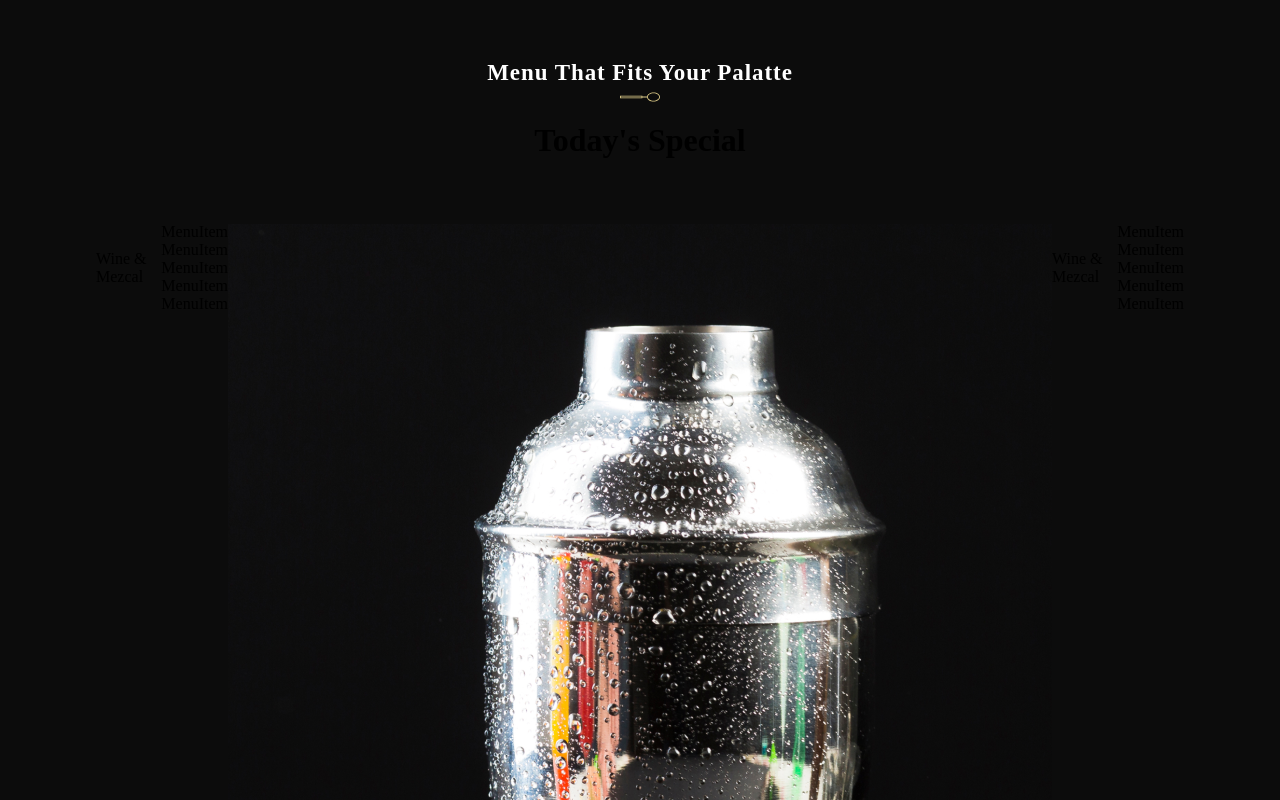
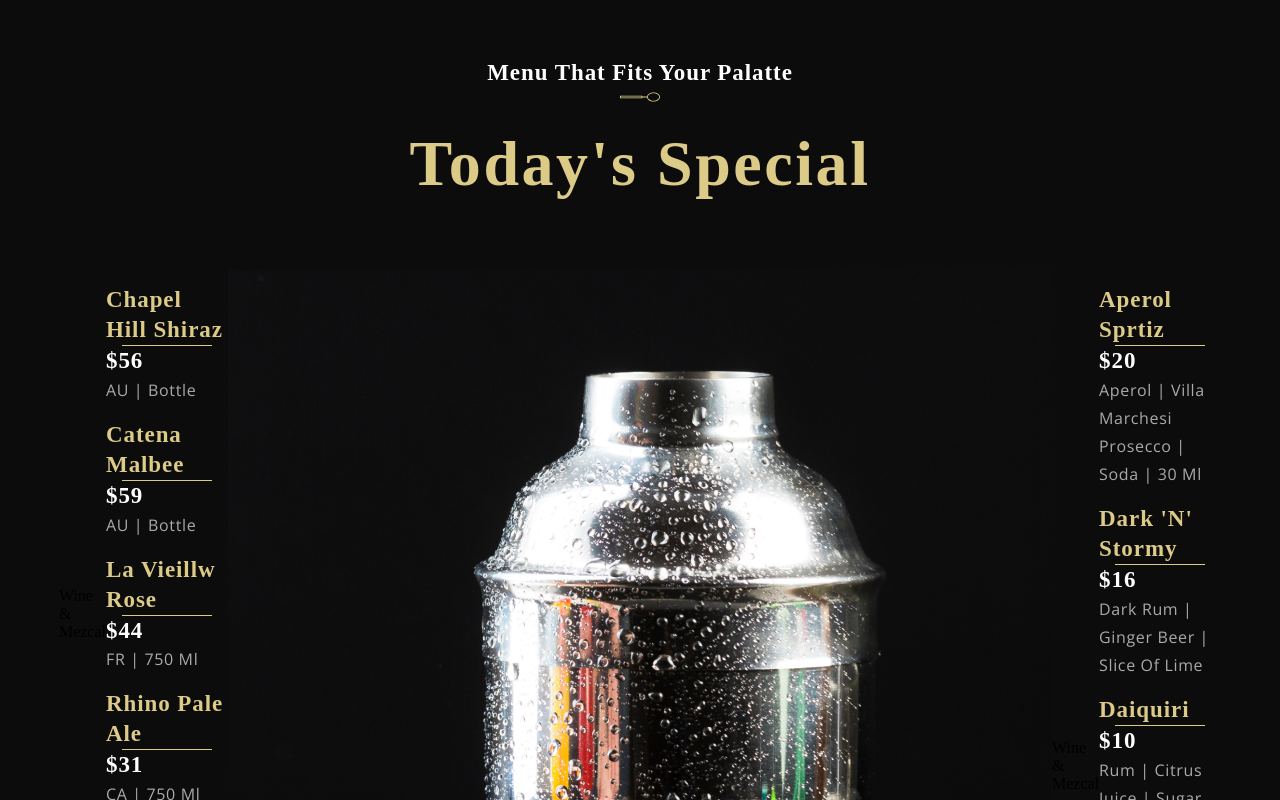
Before and after one commit to Carlos2902/oaxaca-restaurant, a React (Create React App) app: page / in a window 1280 px wide. Shown: the part 2200-3000 px from the top of the page. Built offline with nearby package versions, Linux system fonts and the light colour scheme; a web font is replaced by a local one.

Commit message:
Menu Items added

```diff
--- a/src/components/Menuitem/MenuItem.css
+++ b/src/components/Menuitem/MenuItem.css
@@ -0,0 +1,29 @@
+.app__menuitem{
+    width: 100%;
+    margin: 1rem 0;
+
+    display: flex;
+    flex-direction: column;
+}
+
+.app_menuitem-head{
+    display: flex;
+    justify-content: space-between;
+    align-items: center;
+}
+
+.app-menuitem-sub{
+    width: 100%;
+    margin-top: 0.2rem;
+}
+
+.app__menuitem-name{
+    flex: 1;
+}
+
+.app__menuitem-dash {
+    width: 90px;
+    height: 1px;
+    background: var(--color-golden);
+    margin: 0 1rem;
+}
--- a/src/components/Menuitem/MenuItem.jsx
+++ b/src/components/Menuitem/MenuItem.jsx
@@ -2,9 +2,27 @@
 
 import './MenuItem.css';
 
-const MenuItem = () => (
-  <div>
-    MenuItem
+const MenuItem = ({title, price, tags}) => (
+  <div className="app__menuitem">
+    <div className="app__menuitem-head">
+      {/* Menu titles */}
+      <div className="app__menuitem-name">
+        <p className="p__cormorant" style={{color: '#DCCA87'}}>{title}</p>
+      </div>
+
+      {/* Dash between title & prices */}
+      <div className="app__menuitem-dash" />
+
+      {/* Menu prices */}
+      <div className="app__menuitem-price">
+        <p className="p__cormorant">{price}</p>
+      </div>
+    </div>
+
+    {/* SubTags|Bottle,etc. */}
+    <div className="app__menuitem-sub">
+      <p className="p__opensans" style={{color:'#AAA' }}>{tags}</p>
+    </div>
   </div>
 );
 
--- a/src/container/Menu/SpecialMenu.jsx
+++ b/src/container/Menu/SpecialMenu.jsx
@@ -9,7 +9,7 @@
   <div className="app__specialMenu flex__center section__padding" id="menu">
     <div className="app__specialMenu-title">
       <SubHeading title="Menu that fits your palatte"/>
-        <h1 className="headtext_cormorant">Today's Special</h1>
+      <h1 className="headtext__cormorant">Today&apos;s Special</h1>
     </div>
     <div className="app__specialMenu-menu">
       {/* 3 sections */}
@@ -17,7 +17,7 @@
           <p className="app__specialMenu_menu_heading">Wine & Mezcal</p>
           <div className="app__specialMenu_menu_items">
             {data.wines.map((wine, index)=>(
-              <MenuItem key={wine.title + index} title={wine.price} price={wine.price} tags={wine.tags}/>
+              <MenuItem key={wine.title + index} title={wine.title} price={wine.price} tags={wine.tags}/>
             ))}
           </div>
       </div>
@@ -29,10 +29,10 @@
 
     {/* Left section */}
       <div className="app__specialMenu-menu_cocktails flex__center">
-          <p className="app__specialMenu_menu_heading">Wine & Mezcal</p>
+          <p className="app__specialMenu-menu_heading">Wine & Mezcal</p>
           <div className="app__specialMenu_menu_items">
             {data.cocktails.map((cocktail, index)=>(
-              <MenuItem key={cocktail.title + index} title={cocktail.price}  price={cocktail.price} tags={cocktail.tags}/>
+              <MenuItem key={cocktail.title + index} title={cocktail.title}  price={cocktail.price} tags={cocktail.tags}/>
               ))}
           </div>
       </div>
```
Also changed, not shown: src/container/Menu/SpecialMenu.css (line endings or trailing spaces).
